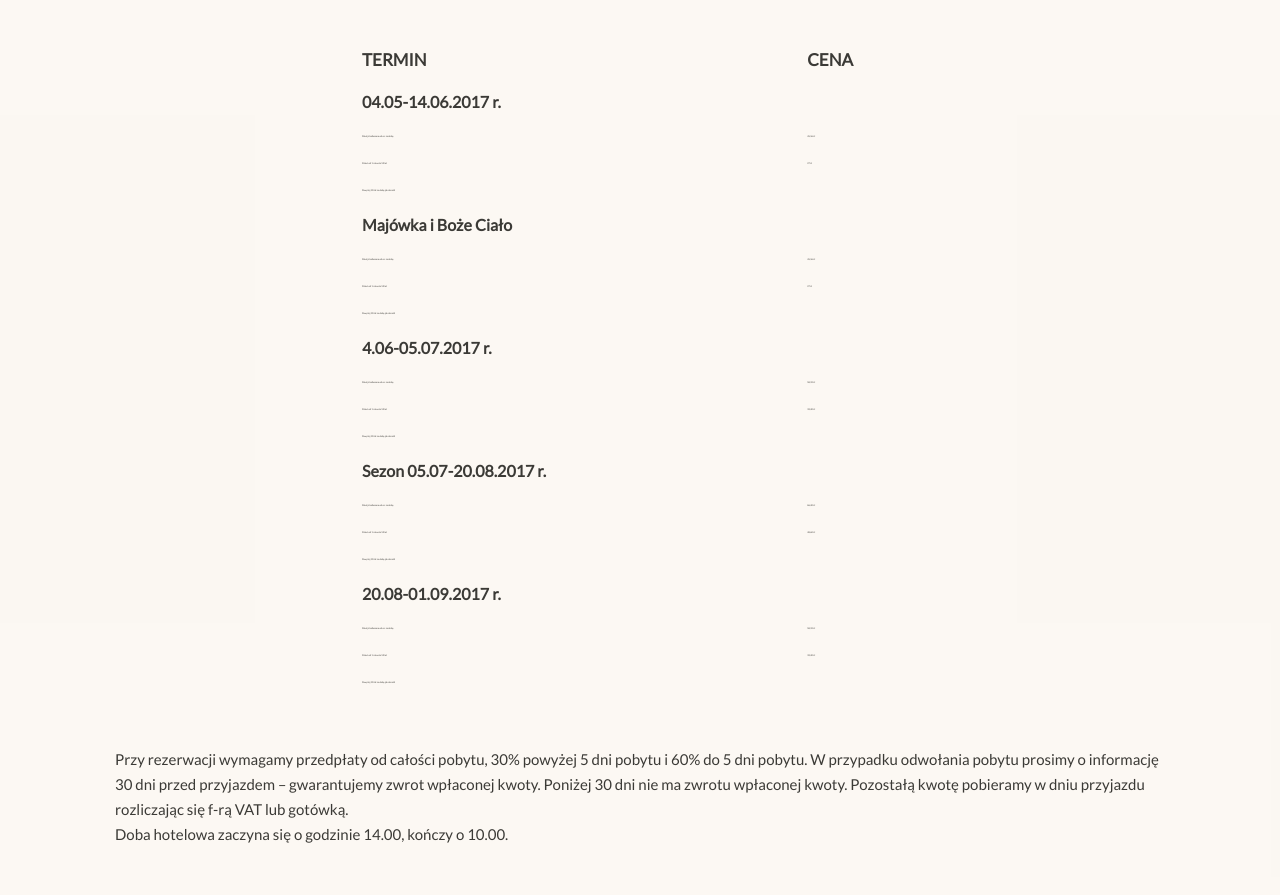
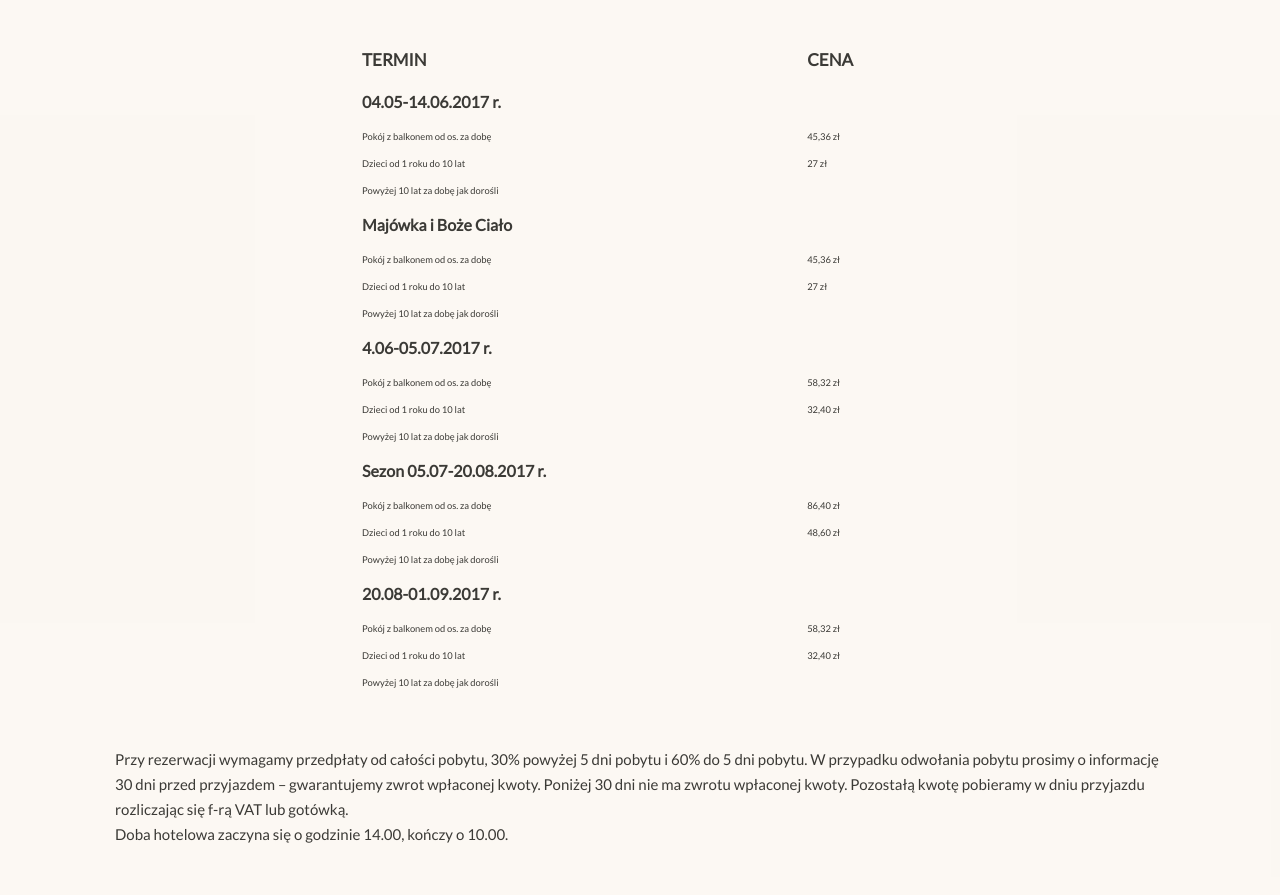
Before and after one commit to michalgmazurek-coderslab/Iguana, a website: page index.html in a window 1280 px wide. Shown: the part 2680-3575 px from the top of the page. Drawn offline with nearby package versions, Linux system fonts and the light colour scheme; files that its build step writes are made by us from their sources.

```diff
--- a/scss/styles.scss
+++ b/scss/styles.scss
@@ -480,6 +480,11 @@
             font-size: 1.7rem;
             line-height: 4rem;
         }
+        td {
+            @media only screen and (min-width: 768px) {
+                font-size: 1.5rem;
+            }
+        }
 
         .table-subtitle {
             font-size: 1.6rem;
```
